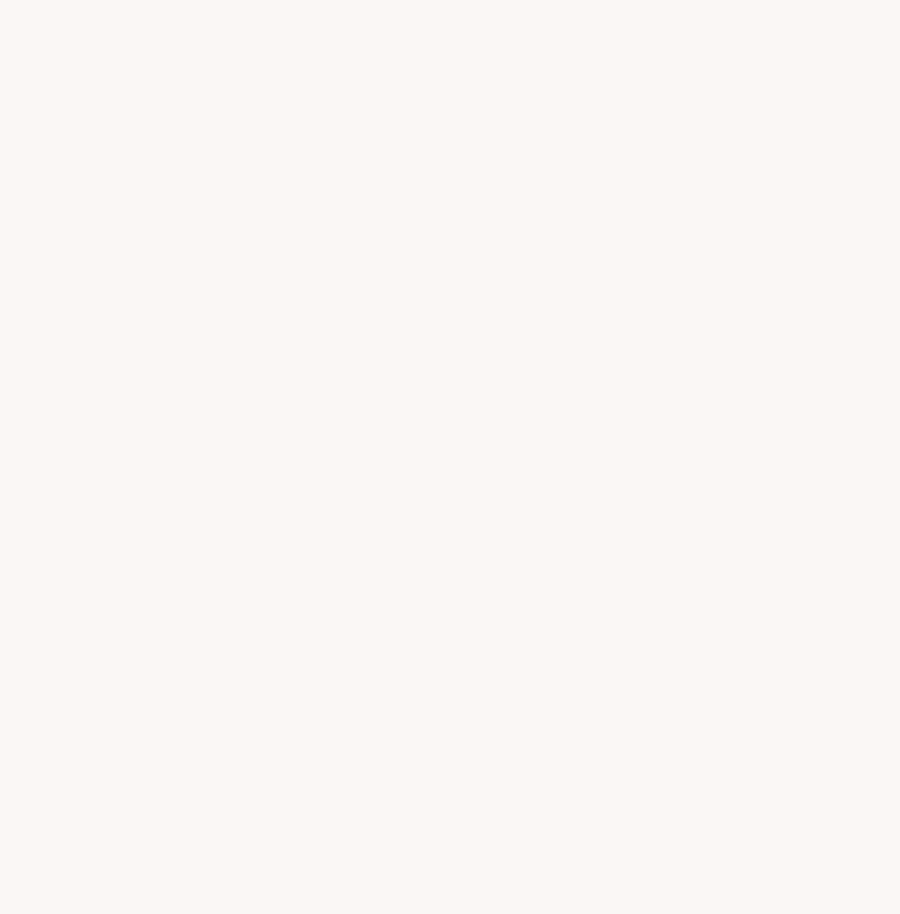
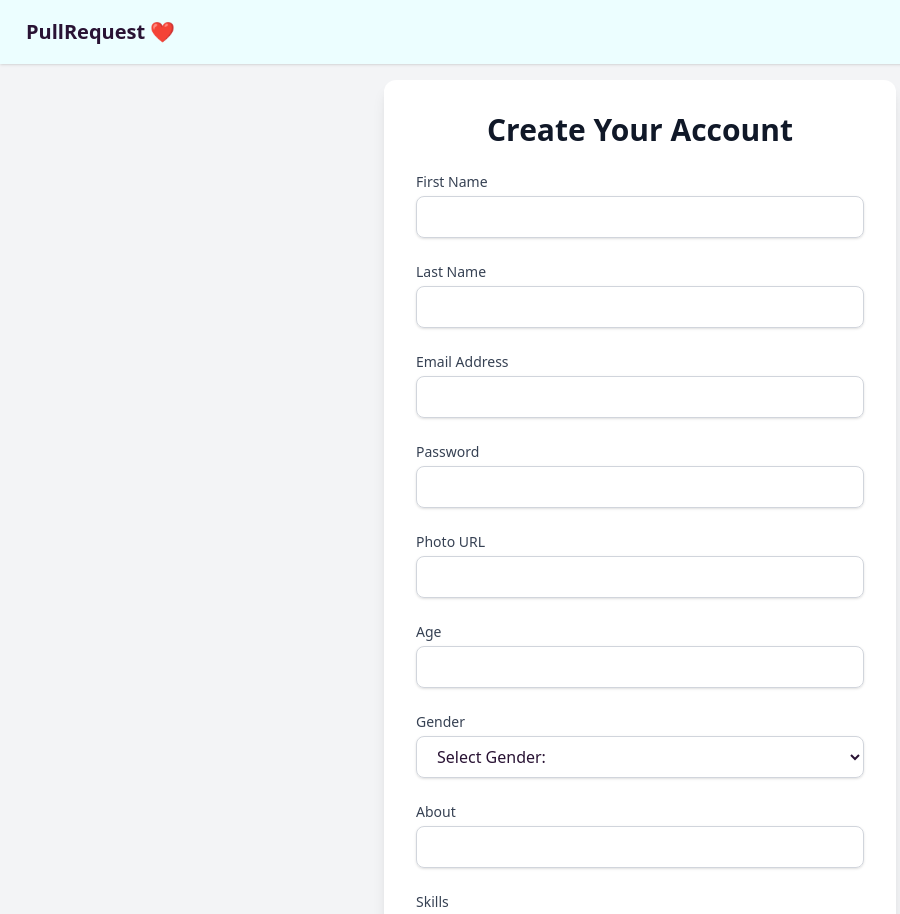
Before and after one commit to Kuldeep0101/devTinder-frontend, a React (Vite) app: page /signup in a window 1280 px wide. Before the commit this address had no page. Shown: the top 914 px of the page, without its empty margins (0-900 px from the left). Before the commit the page ends 800 px from the top, so only its background shows below. Built offline with nearby package versions, Linux system fonts and the light colour scheme; no server answers.

Commit message:
Added signup functionality and tested the app

```diff
--- a/index.html
+++ b/index.html
@@ -4,7 +4,7 @@
     <meta charset="UTF-8" />
     <link rel="icon" type="image/svg+xml" href="/vite.svg" />
     <meta name="viewport" content="width=device-width, initial-scale=1.0" />
-    <title>Vite + React</title>
+    <title>Pull Request</title>
   </head>
   <body>
     <div id="root"></div>
--- a/src/App.jsx
+++ b/src/App.jsx
@@ -9,6 +9,7 @@ import EditProfile from "./components/EditProfile";
 import Connections from "./components/Connections";
 import Requests from "./components/Requests";
 import axios from "axios";
+import Signup from "./components/Signup";
 
 axios.defaults.withCredentials = true; // no need to modify axios requests
 
@@ -21,6 +22,7 @@ function App() {
                         <Route path="/" element={<Body />}>
                             <Route path="/" element={<Feed />}></Route>
                             <Route path="/login" element={<Login />}></Route>
+                            <Route path="/signup" element={<Signup />}></Route>
                             <Route path="/profile" element={<Profile />} />
                             <Route path="/connections" element={<Connections />} />
                             <Route path="/requests" element={<Requests />} />
--- a/src/components/Body.jsx
+++ b/src/components/Body.jsx
@@ -8,39 +8,40 @@ import { addUser } from "../utils/userSlice";
 import { useEffect } from "react";
 
 const Body = () => {
-    const dispatch = useDispatch()
-    const navigate = useNavigate()
+  const dispatch = useDispatch();
+  const navigate = useNavigate();
 
-    const userData = useSelector((store) => store.user)
+  const userData = useSelector((store) => store.user);
 
   const fetchUser = async () => {
     try {
-            const res = await axios.get(BASE_URL + "/profile/view", { withCredentials: true })
-            dispatch(addUser(res.data))
+      const res = await axios.get(BASE_URL + "/profile/view", {
+        withCredentials: true,
+      });
+      dispatch(addUser(res.data));
     } catch (error) {
       //if the error is related to 401 status (we made sure in verifyRoute middleware if user not loggedin then throw 401 error) we will redirect user to login page.
       //if error is not about 401, show a popup or card of that perticular error
-            if (error.status === 401) {
-                navigate("/login")
+      if (error.response && error.response.status === 401) {
+        navigate("/login");
       }
 
-            console.log(error)
+      console.log(error);
     }
-    }
+  };
   useEffect(() => {
     if (!userData) {
-            fetchUser()
+      fetchUser();
     }
-
-    }, [])
+  }, []);
 
   return (
     <>
       <NavBar />
       <Outlet />
-            <Footer />
+      {/* <Footer /> */}
     </>
-    )
-}
+  );
+};
 
 export default Body;
--- a/src/components/Feed.jsx
+++ b/src/components/Feed.jsx
@@ -45,7 +45,7 @@ function Feed() {
 
     return (
         < div className='' >
-            {feed && feed.length > 0 && <UserCards user={feed[0]} />}
+            {feed && feed.length > 0 && <UserCards user={feed[1]} />}
         </div >
     )
 }
--- a/src/components/Footer.jsx
+++ b/src/components/Footer.jsx
@@ -5,9 +5,9 @@ const Footer = () => {
     <footer className="footer bg-cyan-50 base-300 shadow-sm sm:footer-horizontal items-center p-4 fixed bottom-0">
       <aside className="grid-flow-col items-center">
         <svg
-          width="36"
-          height="36"
-          viewBox="0 0 24 24"
+          // width="16"
+          // height="16"
+          viewBox="0 0 10 10 "
           xmlns="http://www.w3.org/2000/svg"
           fillRule="evenodd"
           clipRule="evenodd"
--- a/src/components/Login.jsx
+++ b/src/components/Login.jsx
@@ -1,37 +1,65 @@
-import axios from 'axios';
-import React, { useState } from 'react';
-import { addUser } from '../utils/userSlice';
-import { useDispatch } from 'react-redux';
-import { useNavigate } from 'react-router-dom';
-import { BASE_URL } from '../utils/constant';
+import axios from "axios";
+import React, { useState } from "react";
+import { addUser } from "../utils/userSlice";
+import { useDispatch } from "react-redux";
+import { useNavigate } from "react-router-dom";
+import { BASE_URL } from "../utils/constant";
 
 export default function Login() {
-    const [emailId, setEmailId] = useState('kuldeepsingh44682@gmail.com');
-    const [password, setPassword] = useState('Ayushman@123');
-    const [errorMessage, setErroMessage] = useState("")
+  const [firstName, setFirstName] = useState("");
+  const [lastName, setLastName] = useState("");
+  const [photoUrl, setPhotoUrl] = useState("");
+  const [age, setAge] = useState("");
+  const [gender, setGender] = useState("");
+  const [about, setAbout] = useState("");
+  const [skills, setSkills] = useState([""]);
 
+  const [emailId, setEmailId] = useState("");
+  const [password, setPassword] = useState("");
+  const [errorMessage, setErroMessage] = useState("");
 
-    const dispatch = useDispatch()
-    const navigate = useNavigate()
+  const [isLoginForm, setIsLoginForm] = useState(true);
 
+  const dispatch = useDispatch();
+  const navigate = useNavigate();
 
   const handleLogin = async () => {
-        setErroMessage("")
+    setErroMessage("");
     try {
-            const res =
-                await axios.post(BASE_URL + "/login", {
-                    emailId, password
-                }, {
-                    withCredentials: true
-                })
-            dispatch(addUser(res.data))
-            navigate("/")
+      const res = await axios.post(
+        BASE_URL + "/login",
+        {
+          emailId,
+          password,
+        },
+        {
+          withCredentials: true,
+        }
+      );
+      dispatch(addUser(res.data));
+      navigate("/");
     } catch (err) {
-            setErroMessage(JSON.stringify(err.response.data))
-            console.log(JSON.stringify(err.response.data))
+      setErroMessage(JSON.stringify(err.response.data));
+      console.log(JSON.stringify(err.response.data));
       // alert("Error while making the API call")
     }
+  };
+
+  const handleSignup = async () => {
+    try {
+      const res = await axios.post(BASE_URL + "/signup", {
+        firstName,
+        lastName,
+        emailId,
+        password,
+      });
+      dispatch(addUser(res.data.data));
+      navigate("/profile");
+      console.log(res.data.data)
+    } catch (error) {
+      setErroMessage(JSON.stringify(error.response.data));
     }
+  };
 
   const handleSubmit = (e) => {
     e.preventDefault();
@@ -43,17 +71,54 @@ export default function Login() {
     <div className="min-h-screen flex items-center justify-center bg-gradient-to-br from-gray-900 via-gray-800 to-gray-900">
       <div className="bg-gray-800 bg-opacity-90 backdrop-blur-md p-10 rounded-2xl shadow-2xl w-full max-w-md transform transition-transform hover:scale-105">
         <h2 className="text-white text-4xl font-extrabold mb-8 text-center tracking-wider drop-shadow-lg">
-                    Welcome Back
+          {isLoginForm ? "Login" : "Signup"}
         </h2>
         <form onSubmit={handleSubmit} className="space-y-8">
+          {!isLoginForm && (
+            <>
               <div>
-                        <label htmlFor="emailId" className="block text-gray-300 mb-3 text-lg font-semibold">
-                            Email Address
+                <label
+                  htmlFor="emailId"
+                  className="block text-gray-300 mb-3 text-lg font-semibold"
+                >
+                  First Name
                 </label>
                 <input
+                  type="text"
+                  value={firstName}
+                  onChange={(e) => setFirstName(e.target.value)}
+                  required
+                  className="w-full px-5 py-3 rounded-lg bg-gray-700 border border-gray-600 text-white placeholder-gray-400 focus:outline-none focus:ring-4 focus:ring-indigo-500 transition"
+                />
+              </div>
+              <div>
+                <label
+                  htmlFor="password"
+                  className="block text-gray-300 mb-3 text-lg font-semibold"
+                >
+                  Last Name
+                </label>
+                <input
+                  type="text"
+                  value={lastName}
+                  onChange={(e) => setLastName(e.target.value)}
+                  required
+                  className="w-full px-5 py-3 rounded-lg bg-gray-700 border border-gray-600 text-white placeholder-gray-400 focus:outline-none focus:ring-4 focus:ring-indigo-500 transition"
+                />
+              </div>
+            </>
+          )}
+          <div>
+            <label
+              htmlFor="password"
+              className="block text-gray-300 mb-3 text-lg font-semibold"
+            >
+              Email ID
+            </label>
+            <input
+              // type="password"
+              value={emailId}
               type="email"
-                            id="emailId"
-                            value={emailId}
               onChange={(e) => setEmailId(e.target.value)}
               required
               placeholder="you@example.com"
@@ -61,11 +126,14 @@ export default function Login() {
             />
           </div>
           <div>
-                        <label htmlFor="password" className="block text-gray-300 mb-3 text-lg font-semibold">
+            <label
+              htmlFor="password"
+              className="block text-gray-300 mb-3 text-lg font-semibold"
+            >
               Password
             </label>
             <input
-                            // type="password"
+              type="password"
               id="password"
               value={password}
               onChange={(e) => setPassword(e.target.value)}
@@ -75,22 +143,35 @@ export default function Login() {
             />
           </div>
 
-                    <p className='text-red-500'>{errorMessage}</p>
+          <p className="text-red-500">{errorMessage}</p>
 
           <button
             type="submit"
             className="w-full py-3 bg-indigo-600 hover:bg-indigo-700 rounded-lg text-white font-bold text-lg shadow-lg transition transform hover:-translate-y-1 hover:scale-105 cursor-pointer"
-                        onClick={handleLogin}
+            onClick={isLoginForm ? handleLogin : handleSignup}
           >
-                        Sign In
+            {isLoginForm ? "Login" : "Signup"}
           </button>
+
+          <p
+            className=" text-center text-gray-400 cursor-pointer"
+            onClick={() => setIsLoginForm((value) => !value)}
+          >
+            {isLoginForm
+              ? "New User? Signup here"
+              : "Already have a account? Please login here"}
+          </p>
         </form>
-                <p className="mt-8 text-center text-gray-400">
-                    Don't have an account?{' '}
-                    <a href="#" className="text-indigo-500 hover:text-indigo-400 font-semibold transition">
+        {/* <p className="mt-8 text-center text-gray-400">
+          Don't have an account?{" "}
+          <a
+            href="#"
+            className="text-indigo-500 hover:text-indigo-400 font-semibold transition"
+            onClick={handleSignup}
+          >
             Sign up
           </a>
-                </p>
+        </p> */}
       </div>
     </div>
   );
--- /dev/null
+++ b/src/components/Signup.jsx
@@ -0,0 +1,218 @@
+import axios from "axios";
+import React, { useState } from "react";
+import { BASE_URL } from "../utils/constant";
+import { useNavigate } from "react-router-dom";
+
+const Signup = () => {
+const navigate = useNavigate()
+
+  const [firstName, setFirstName] = useState("");
+  const [lastName, setLastName] = useState("");
+  const [emailid, setEmailId] = useState("");
+  const [password, setPassword] = useState("");
+  const [photoUrl, setPhotoUrl] = useState("");
+  const [age, setAge] = useState("");
+  const [gender, setGender] = useState("");
+  const [about, setAbout] = useState("");
+  const [skills, setSkills] = useState([""]);
+
+  const [error, setError] = useState("")
+
+  const handleSignup = async () => {
+    try {
+      const res = await axios.post(BASE_URL + "/signup", {
+        firstName,
+        lastName,
+        emailid,
+        password,
+        photoUrl,
+        age,
+        gender,
+        about,
+        skills,
+      }, {withCredentials:true});
+
+      console.log(res);
+      return navigate('/profile')
+    } catch (error) {
+        console.log(error)
+        setError(error?.message)
+    }
+  };
+
+  return (
+    <div className="flex items-center justify-center min-h-screen bg-gray-100 p-4">
+      <div className="w-full max-w-lg bg-white p-8 rounded-xl shadow-lg">
+        <h2 className="text-3xl font-extrabold text-gray-900 text-center mb-6">
+          Create Your Account
+        </h2>
+        <form className="space-y-6">
+          {/* First Name */}
+          <div>
+            <label
+              htmlFor="firstName"
+              className="block text-sm font-medium text-gray-700"
+            >
+              First Name
+            </label>
+            <input
+              type="text"
+              value={firstName}
+              onChange={(e) => setFirstName(e.target.value)}
+              required
+              className="mt-1 block w-full px-4 py-2 border border-gray-300 rounded-lg shadow-sm focus:ring-indigo-500 focus:border-indigo-500"
+            />
+          </div>
+
+          {/* Last Name */}
+          <div>
+            <label
+              htmlFor="lastName"
+              className="block text-sm font-medium text-gray-700"
+            >
+              Last Name
+            </label>
+            <input
+              type="text"
+              value={lastName}
+              onChange={(e) => setLastName(e.target.value)}
+              //   required
+              className="mt-1 block w-full px-4 py-2 border border-gray-300 rounded-lg shadow-sm focus:ring-indigo-500 focus:border-indigo-500"
+            />
+          </div>
+
+          {/* Email */}
+          <div>
+            <label
+              htmlFor="email"
+              className="block text-sm font-medium text-gray-700"
+            >
+              Email Address
+            </label>
+            <input
+              type="emailId"
+              value={emailid}
+              onChange={(e) => setEmailId(e.target.value)}
+              required
+              className="mt-1 block w-full px-4 py-2 border border-gray-300 rounded-lg shadow-sm focus:ring-indigo-500 focus:border-indigo-500"
+            />
+          </div>
+
+          {/* Password */}
+          <div>
+            <label
+              htmlFor="password"
+              className="block text-sm font-medium text-gray-700"
+            >
+              Password
+            </label>
+            <input
+              type="password"
+              value={password}
+              onChange={(e) => setPassword(e.target.value)}
+              required
+              className="mt-1 block w-full px-4 py-2 border border-gray-300 rounded-lg shadow-sm focus:ring-indigo-500 focus:border-indigo-500"
+            />
+          </div>
+          {/* PhotoUrl */}
+          <div>
+            <label
+              htmlFor="photourl"
+              className="block text-sm font-medium text-gray-700"
+            >
+              Photo URL
+            </label>
+            <input
+              type="text"
+              value={photoUrl}
+              onChange={(e) => setPhotoUrl(e.target.value)}
+              required
+              className="mt-1 block w-full px-4 py-2 border border-gray-300 rounded-lg shadow-sm focus:ring-indigo-500 focus:border-indigo-500"
+            />
+          </div>
+          {/* Age */}
+          <div>
+            <label
+              htmlFor="age"
+              className="block text-sm font-medium text-gray-700"
+            >
+              Age
+            </label>
+            <input
+              type="age"
+              value={age}
+              onChange={(e) => setAge(e.target.value)}
+              required
+              className="mt-1 block w-full px-4 py-2 border border-gray-300 rounded-lg shadow-sm focus:ring-indigo-500 focus:border-indigo-500"
+            />
+          </div>
+          {/* gender */}
+          <div>
+            <label
+              htmlFor="gender"
+              className="block text-sm font-medium text-gray-700"
+            >
+              Gender
+            </label>
+            <select
+              value={gender}
+              onChange={(e) => setGender(e.target.value)}
+              className="mt-1 block w-full px-4 py-2 border border-gray-300 rounded-lg shadow-sm focus:ring-indigo-500 focus:border-indigo-500"
+            >
+              <option value="">Select Gender:</option>
+              <option value="male">Male</option>
+              <option value="female">Female</option>
+              <option value="others">Others</option>
+            </select>
+          </div>
+
+          {/* about */}
+          <div>
+            <label
+              htmlFor="about"
+              className="block text-sm font-medium text-gray-700"
+            >
+              About
+            </label>
+            <input
+              type="about"
+              value={about}
+              onChange={(e) => setAbout(e.target.value)}
+              required
+              className="mt-1 block w-full px-4 py-2 border border-gray-300 rounded-lg shadow-sm focus:ring-indigo-500 focus:border-indigo-500"
+            />
+          </div>
+          {/* Skills */}
+          <div>
+            <label
+              htmlFor="skills"
+              className="block text-sm font-medium text-gray-700"
+            >
+              Skills
+            </label>
+            <input
+              type="text"
+              value={skills}
+              onChange={(e) => setSkills(e.target.value)}
+              required
+              className="mt-1 block w-full px-4 py-2 border border-gray-300 rounded-lg shadow-sm focus:ring-indigo-500 focus:border-indigo-500"
+            />
+          </div>
+
+          {/* Submit Button */}
+          <div>
+            <button
+              //   type="submit"
+              onClick={handleSignup}
+              className="w-full flex justify-center py-2 px-4 border border-transparent rounded-lg shadow-sm text-sm font-medium text-white bg-indigo-600 hover:bg-indigo-700 focus:outline-none focus:ring-2 focus:ring-offset-2 focus:ring-indigo-500"
+            >
+              Sign up
+            </button>
+          </div>
+        </form>
+      </div>
+    </div>
+  );
+};
+
+export default Signup;
--- a/src/components/UserCards.jsx
+++ b/src/components/UserCards.jsx
@@ -17,7 +17,6 @@ const UserCards = ({ user }) => {
   // Safely destructure the user object to access its properties.
   const { firstName, lastName, age, gender, photoUrl, about, skills, _id } =
     user;
-
   const dispatch = useDispatch();
 
   const handleSendRequest = async (status, toUserId) => {
```
Lines whose indentation alone changed are shown as unchanged.
